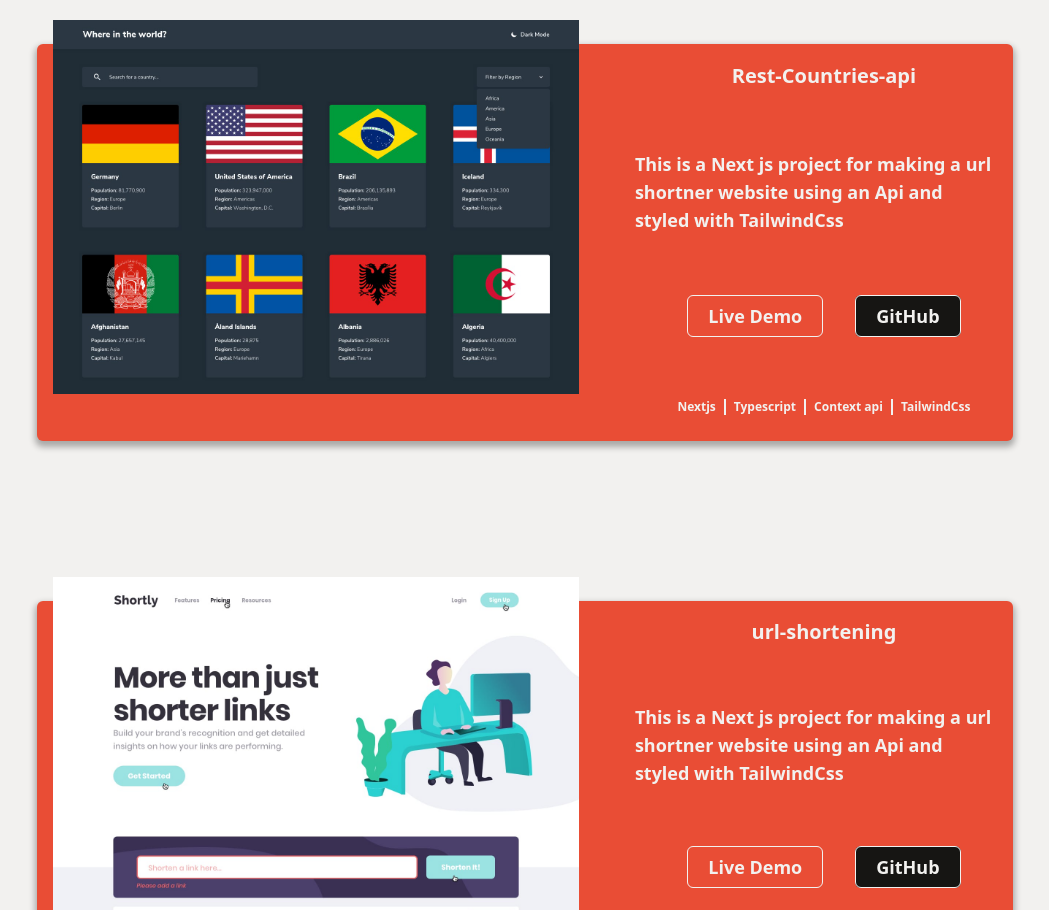
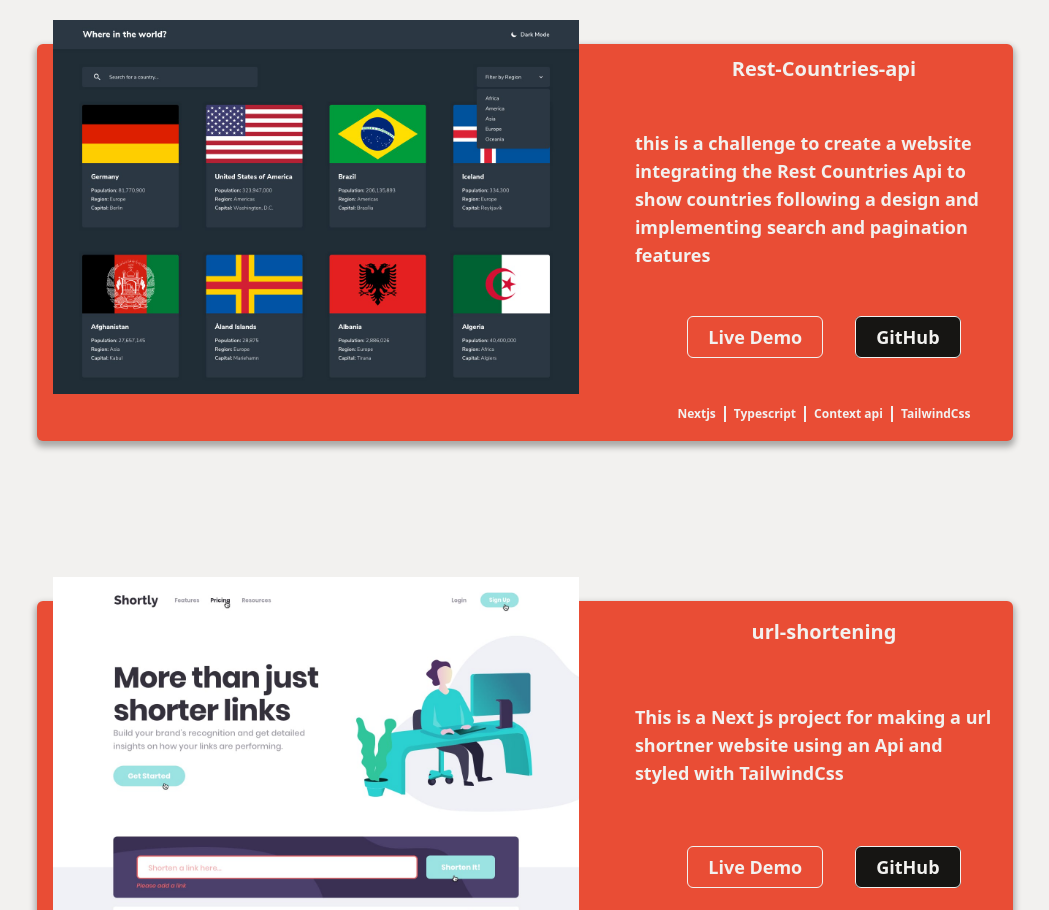
Before and after one commit to polymahh/othmane-elkantaoui, a React (Create React App) app: page / in a window 1280 px wide. Shown: the part 1540-2450 px from the top of the page, without its empty margins (115-1164 px from the left). Built offline with nearby package versions, Linux system fonts and the light colour scheme.

Commit message:
changed countries project dis

```diff
--- a/src/Components/Projects/projects.jsx
+++ b/src/Components/Projects/projects.jsx
@@ -6,7 +6,7 @@ const projectList = [
     image: "rest-countries-api.jpg",
     title: "Rest-Countries-api",
     description:
-      "This is a Next js project for making a url shortner website using an Api and styled with TailwindCss",
+      "this is a challenge to create a website integrating the Rest Countries Api to show countries following a design and implementing search and pagination features ",
     stack: ["Nextjs", "Typescript", "Context api", "TailwindCss"],
     liveLink: "http://rest-countries-api-polymahh.vercel.app/",
     gitLink: "https://github.com/polymahh/rest-countries-api",
```
